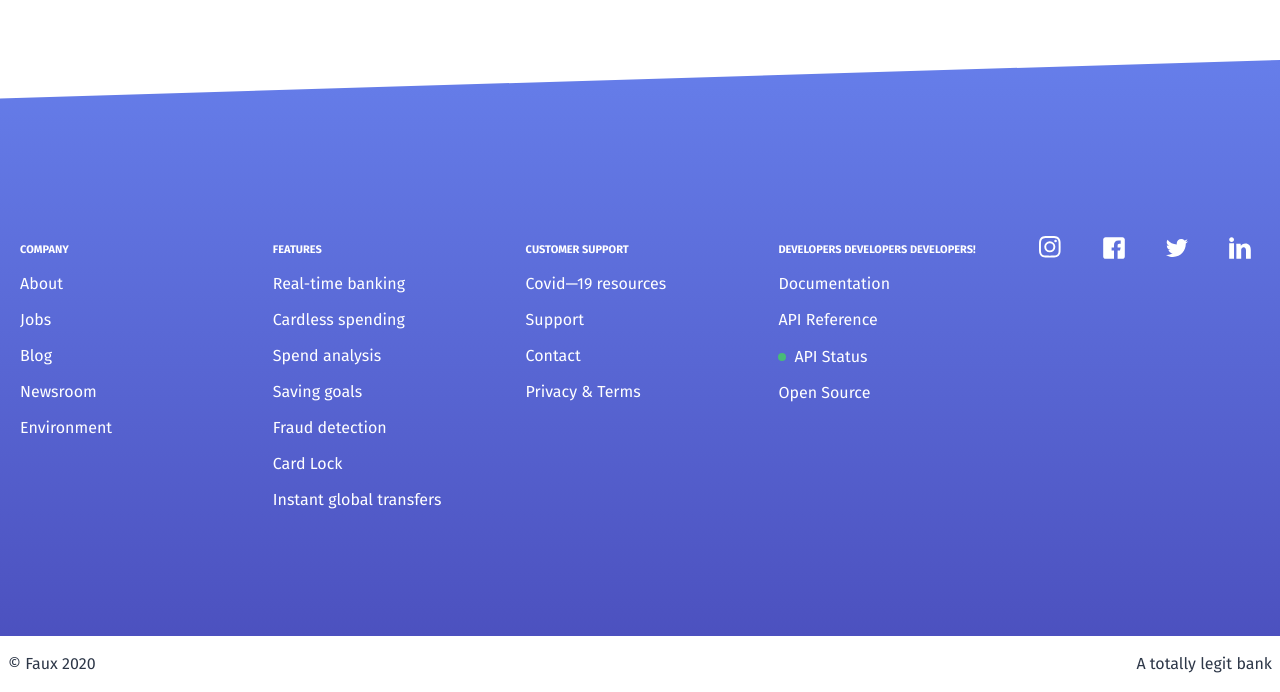
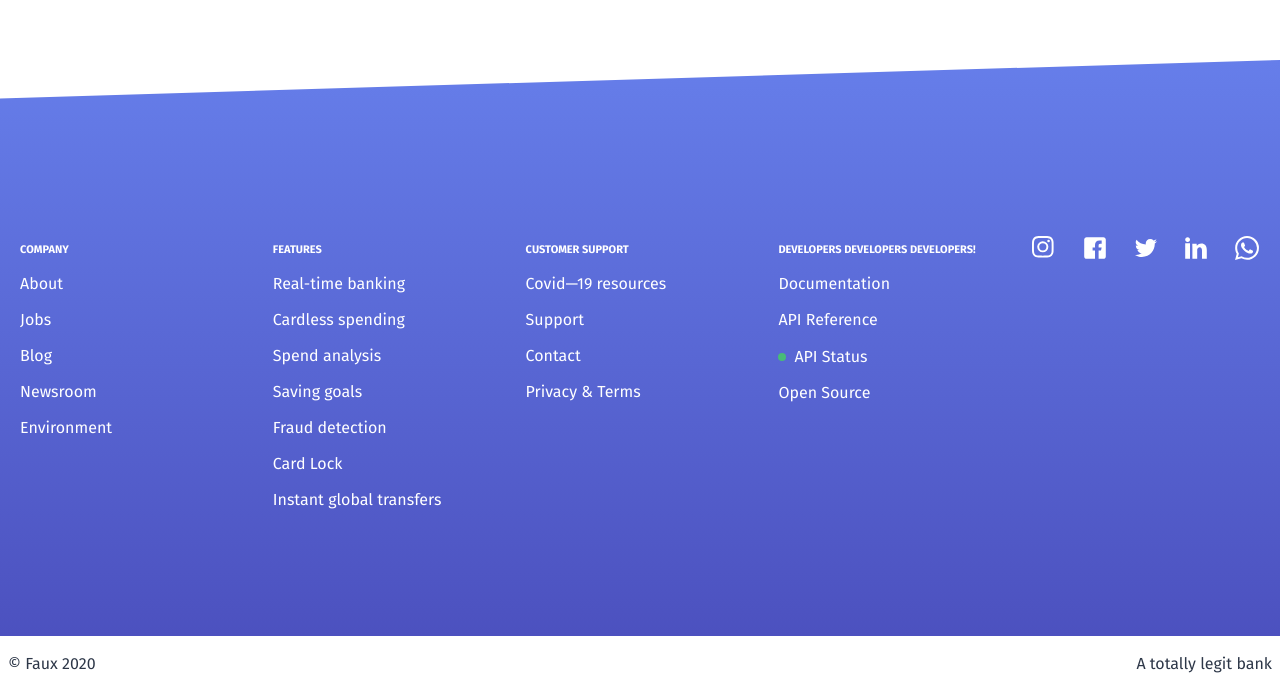
Before and after one commit to dylanferguson/faux, a Next.js app: page /login in a window 1280 px wide. Shown: the part 821-1513 px from the top of the page. Built offline with nearby package versions, Linux system fonts and the light colour scheme.

Commit message:
feat: add WhatsApp to footer socials

```diff
--- a/src/components/atoms/Icon.tsx
+++ b/src/components/atoms/Icon.tsx
@@ -217,6 +217,16 @@ const icons: Icons = {
       );
     },
   },
+  whatsapp: {
+    label: "WhatsApp",
+    width: 24,
+    height: 24,
+    data() {
+      return (
+        <path d="M17.472 14.382c-.297-.149-1.758-.867-2.03-.967-.273-.099-.471-.148-.67.15-.197.297-.767.966-.94 1.164-.173.199-.347.223-.644.075-.297-.15-1.255-.463-2.39-1.475-.883-.788-1.48-1.761-1.653-2.059-.173-.297-.018-.458.13-.606.134-.133.298-.347.446-.52.149-.174.198-.298.298-.497.099-.198.05-.371-.025-.52-.075-.149-.669-1.612-.916-2.207-.242-.579-.487-.5-.669-.51-.173-.008-.371-.01-.57-.01-.198 0-.52.074-.792.372-.272.297-1.04 1.016-1.04 2.479 0 1.462 1.065 2.875 1.213 3.074.149.198 2.096 3.2 5.077 4.487.709.306 1.262.489 1.694.625.712.227 1.36.195 1.871.118.571-.085 1.758-.719 2.006-1.413.248-.694.248-1.289.173-1.413-.074-.124-.272-.198-.57-.347m-5.421 7.403h-.004a9.87 9.87 0 01-5.031-1.378l-.361-.214-3.741.982.998-3.648-.235-.374a9.86 9.86 0 01-1.51-5.26c.001-5.45 4.436-9.884 9.888-9.884 2.64 0 5.122 1.03 6.988 2.898a9.825 9.825 0 012.893 6.994c-.003 5.45-4.437 9.884-9.885 9.884m8.413-18.297A11.815 11.815 0 0012.05 0C5.495 0 .16 5.335.157 11.892c0 2.096.547 4.142 1.588 5.945L.057 24l6.305-1.654a11.882 11.882 0 005.683 1.448h.005c6.554 0 11.89-5.335 11.893-11.893a11.821 11.821 0 00-3.48-8.413Z" />
+      );
+    },
+  },
 };
 
 export type IconName = keyof typeof icons;
--- a/src/components/organisms/Footer.tsx
+++ b/src/components/organisms/Footer.tsx
@@ -44,6 +44,7 @@ const Icons = () => (
     <SocialIcon id="facebook" />
     <SocialIcon id="twitter" />
     <SocialIcon id="linkedin" />
+    <SocialIcon id="whatsapp" />
   </div>
 );
 
```
